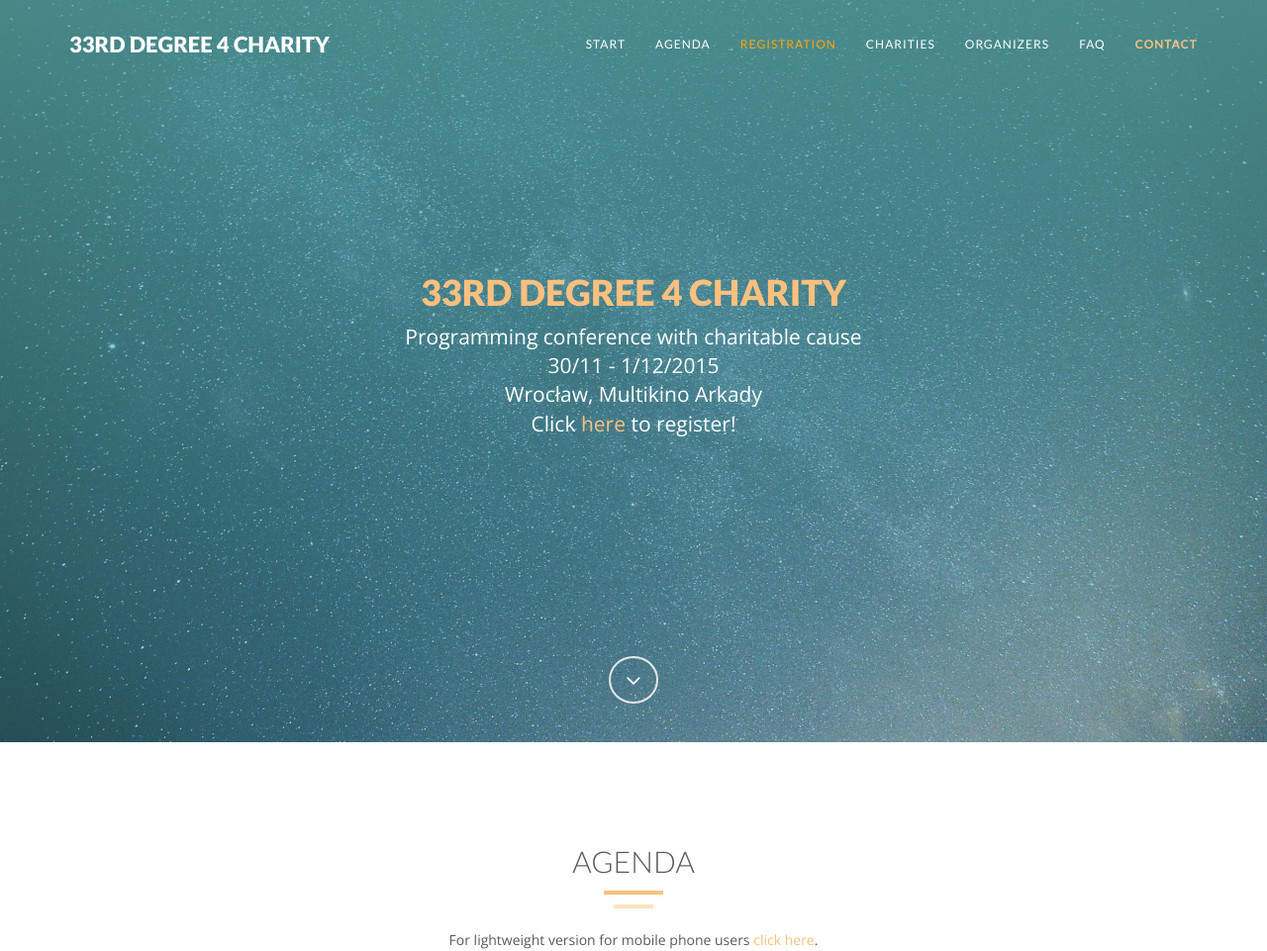
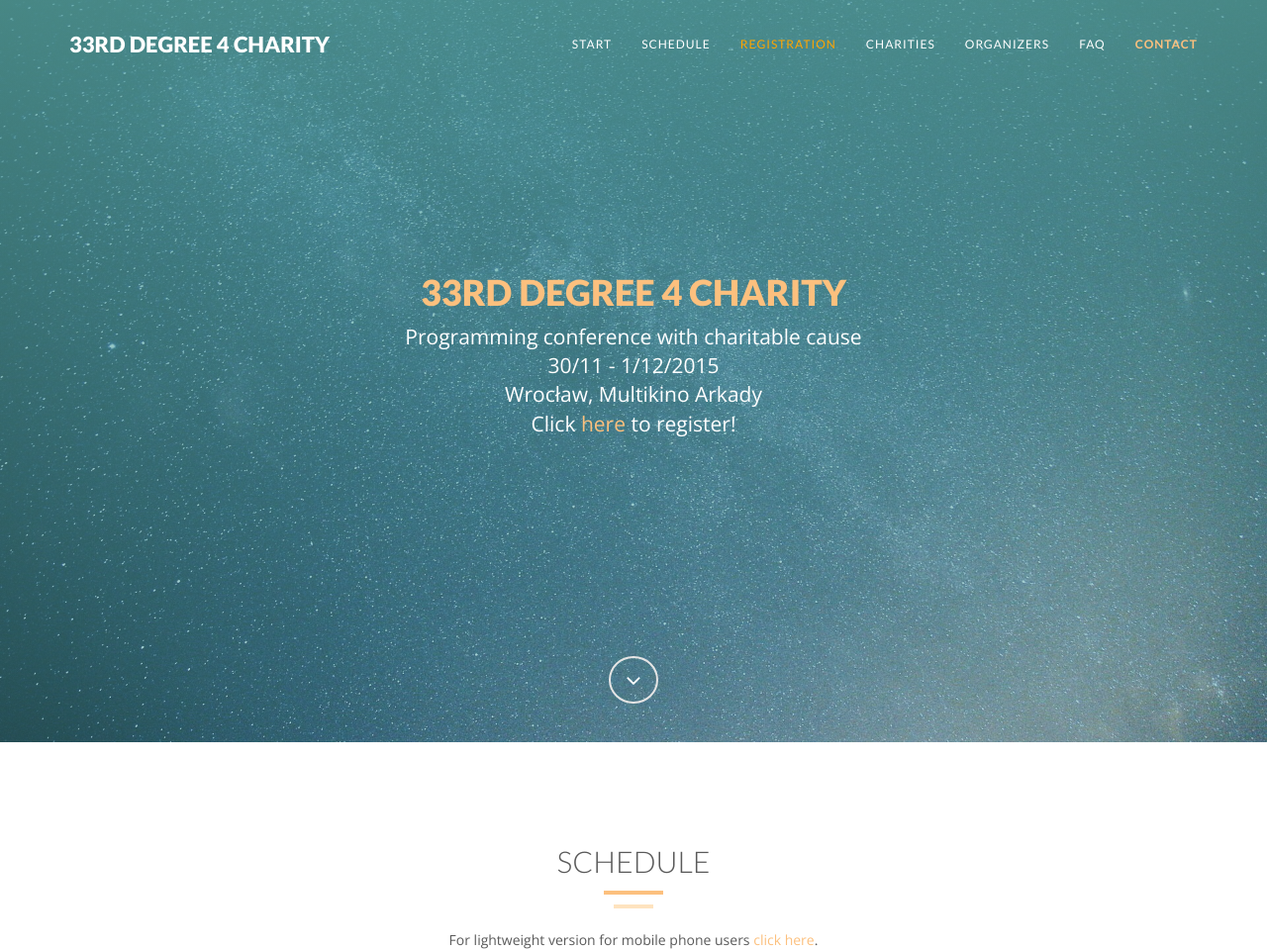
Before and after one commit to 33degree/33degree.github.io, a plain HTML site: page index.html in a window 1280 px wide. Shown: the top 961 px of the page at 99% size. Drawn offline with nearby package versions, Linux system fonts and the light colour scheme.

Commit message:
Changed agenda to schedule

```diff
--- a/index.html
+++ b/index.html
@@ -63,7 +63,7 @@
         <div class="collapse navbar-collapse" id="bs-example-navbar-collapse-1">
           <ul class="nav navbar-nav navbar-right">
             <li><a href="#tf-home" class="page-scroll">Start</a></li>
-            <li><a href="#tf-agenda" class="page-scroll">Agenda</a></li>
+            <li><a href="#tf-agenda" class="page-scroll">Schedule</a></li>
               <li><a href="http://reg-33degree.herokuapp.com/" class="page-scroll" style="color:orange">Registration</a></li>
             <!-- <li><a href="#tf-sponsors" class="page-scroll">Sponsors</a></li> -->
             <li><a href="#tf-charities" class="page-scroll">Charities</a></li>
@@ -96,7 +96,7 @@
             <div class="container">
                 <div class="row">
                     <div class="section-title center">
-                        <h2>Agenda</h2>
+                        <h2>Schedule</h2>
                         <div class="line">
                             <hr>
                         </div>
```
